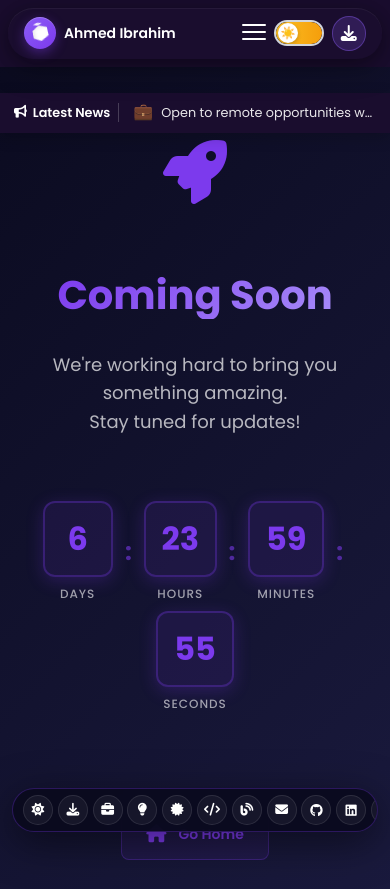
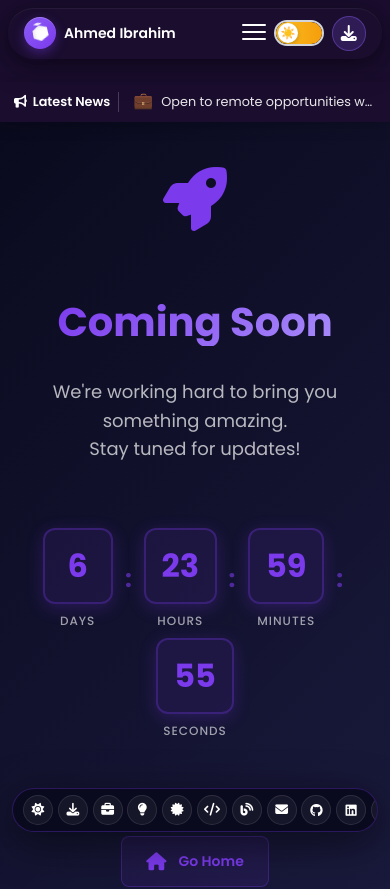
Before and after one commit to AhmedIbrahim-tech/MyProfile, a React (Vite) app: page /coming-soon in a window 390 px wide. Shown: the top 889 px of the page. Built offline with nearby package versions, Linux system fonts and the light colour scheme.

Commit message:
Refactor NewsTicker and various page styles to improve layout consistency and responsiveness. Adjust padding and z-index values for better visual hierarchy across components.

```diff
--- a/src/components/Features/NewsTicker/NewsTicker.css
+++ b/src/components/Features/NewsTicker/NewsTicker.css
@@ -1,14 +1,11 @@
+/* مساحة علوية تعادل ارتفاع الـ Header الثابت حتى لا يغطي الشريط */
 .news-ticker {
-  position: fixed;
-  /* Below fixed header: enough space so ticker never overlaps nav */
-  top: clamp(118px, 15vh, 150px);
-  left: 0;
-  right: 0;
   width: 100%;
+  margin-top: clamp(100px, 11vh, 128px);
   background: #1a0d2e;
   border-radius: 0;
   box-shadow: 0 4px 16px rgba(0, 0, 0, 0.2);
-  z-index: 999;
+  z-index: 10;
   display: flex;
   align-items: center;
   padding: clamp(0.625rem, 1.5vw, 1rem) clamp(1rem, 4vw, 2rem);
@@ -16,6 +13,7 @@
   transition: all 0.3s ease;
   min-height: 2.75rem;
   box-sizing: border-box;
+  flex-shrink: 0;
 }
 
 .news-ticker:hover {
@@ -132,21 +130,21 @@
 /* Large Tablets / Small Laptops (769px - 1024px) */
 @media (min-width: 769px) and (max-width: 1024px) {
   .news-ticker {
-    top: clamp(112px, 13vh, 138px);
+    margin-top: clamp(92px, 10.5vh, 118px);
   }
 }
 
 /* Small Tablets and Mobile (0px - 768px) */
 @media (max-width: 768px) {
   .news-ticker {
-    top: clamp(100px, 12vh, 125px);
+    margin-top: clamp(88px, 10vh, 112px);
     flex-direction: row;
     align-items: center;
     padding: clamp(0.5rem, 1.5vw, 0.75rem) clamp(1rem, 3vw, 1.25rem);
     gap: clamp(0.5rem, 1.5vw, 0.75rem);
     min-height: 2.75rem;
     overflow: visible;
-    z-index: 999;
+    z-index: 10;
   }
 
   .ticker-label {
@@ -235,11 +233,11 @@
 /* Small Mobile (0px - 480px) */
 @media (max-width: 480px) {
   .news-ticker {
-    top: clamp(92px, 11vh, 112px);
+    margin-top: clamp(82px, 9.5vh, 102px);
     padding: clamp(0.5rem, 1.5vw, 0.625rem) clamp(0.875rem, 2.5vw, 1rem);
     gap: clamp(0.375rem, 1.2vw, 0.5rem);
     min-height: 2.5rem;
-    z-index: 999;
+    z-index: 10;
   }
 
   .ticker-label {
--- a/src/components/Features/NewsTicker/NewsTicker.tsx
+++ b/src/components/Features/NewsTicker/NewsTicker.tsx
@@ -1,5 +1,4 @@
 import { useEffect, useState } from 'react';
-import { createPortal } from 'react-dom';
 import { useLocation } from 'react-router-dom';
 import './NewsTicker.css';
 
@@ -50,7 +49,7 @@ const NewsTicker = () => {
     return () => clearInterval(interval);
   }, [newsItems.length]);
 
-  const tickerContent = (
+  return (
     <div className="news-ticker">
       <div className="ticker-label">
         <i className="fas fa-bullhorn"></i>
@@ -68,9 +67,6 @@ const NewsTicker = () => {
       </div>
     </div>
   );
-
-  // Render in document.body so position:fixed is always relative to viewport (stays fixed on scroll)
-  return createPortal(tickerContent, document.body);
 };
 
 export default NewsTicker;
--- a/src/pages/BlogDetailsPage/BlogDetailsPage.css
+++ b/src/pages/BlogDetailsPage/BlogDetailsPage.css
@@ -1,5 +1,5 @@
 .blog-details-page {
-  padding-top: clamp(140px, 18vh, 170px);
+  padding-top: clamp(1rem, 2vh, 2rem);
   padding-bottom: 4rem;
   min-height: 100vh;
   background:
@@ -446,7 +446,7 @@
   }
 
   .blog-details-page {
-    padding-top: clamp(135px, 17vh, 160px);
+    padding-top: clamp(1rem, 2vh, 2rem);
   }
 
   .blog-details-header-content {
@@ -464,7 +464,7 @@
 
 @media (max-width: 768px) {
   .blog-details-page {
-    padding-top: clamp(130px, 16vh, 150px);
+    padding-top: clamp(1rem, 2vh, 2rem);
     padding-bottom: 2rem;
   }
 
@@ -567,7 +567,7 @@
 
 @media (max-width: 480px) {
   .blog-details-page {
-    padding-top: clamp(120px, 15vh, 140px);
+    padding-top: clamp(1rem, 2vh, 2rem);
   }
 
   .blog-details-image-container {
--- a/src/pages/BlogPage/BlogPage.css
+++ b/src/pages/BlogPage/BlogPage.css
@@ -1,23 +1,4 @@
 .blog-page {
-  padding-top: clamp(140px, 18vh, 170px);
+  padding-top: clamp(1rem, 2vh, 2rem);
   min-height: 100vh;
 }
-
-/* Adjust padding for smaller screens */
-@media (max-width: 1024px) {
-  .blog-page {
-    padding-top: clamp(135px, 17vh, 160px);
-  }
-}
-
-@media (max-width: 768px) {
-  .blog-page {
-    padding-top: clamp(130px, 16vh, 150px);
-  }
-}
-
-@media (max-width: 480px) {
-  .blog-page {
-    padding-top: clamp(120px, 15vh, 140px);
-  }
-}
--- a/src/pages/ComingSoon/ComingSoon.css
+++ b/src/pages/ComingSoon/ComingSoon.css
@@ -4,27 +4,7 @@
   align-items: center;
   justify-content: center;
   background: linear-gradient(135deg, #0a0a1e 0%, #1a1a3e 100%);
-  padding: clamp(140px, 18vh, 170px) 2rem 4rem;
-}
-
-@media (max-width: 1024px) {
-  .coming-soon-page {
-    padding-top: clamp(135px, 17vh, 160px);
-  }
-}
-
-@media (max-width: 768px) {
-  .coming-soon-page {
-    padding-top: clamp(130px, 16vh, 150px);
-    padding-left: 1rem;
-    padding-right: 1rem;
-  }
-}
-
-@media (max-width: 480px) {
-  .coming-soon-page {
-    padding-top: clamp(120px, 15vh, 140px);
-  }
+  padding: clamp(1rem, 2vh, 2rem) 2rem 4rem;
 }
 
 .coming-soon-container {
--- a/src/pages/ContactPage/ContactPage.css
+++ b/src/pages/ContactPage/ContactPage.css
@@ -1,23 +1,4 @@
 .contact-page {
-  padding-top: clamp(140px, 18vh, 170px);
+  padding-top: clamp(1rem, 2vh, 2rem);
   min-height: 100vh;
 }
-
-/* Adjust padding for smaller screens */
-@media (max-width: 1024px) {
-  .contact-page {
-    padding-top: clamp(135px, 17vh, 160px);
-  }
-}
-
-@media (max-width: 768px) {
-  .contact-page {
-    padding-top: clamp(130px, 16vh, 150px);
-  }
-}
-
-@media (max-width: 480px) {
-  .contact-page {
-    padding-top: clamp(120px, 15vh, 140px);
-  }
-}
--- a/src/pages/NotFound/NotFound.css
+++ b/src/pages/NotFound/NotFound.css
@@ -4,27 +4,7 @@
   align-items: center;
   justify-content: center;
   background: linear-gradient(135deg, #0a0a1e 0%, #1a1a3e 100%);
-  padding: clamp(140px, 18vh, 170px) 2rem 4rem;
-}
-
-@media (max-width: 1024px) {
-  .not-found-page {
-    padding-top: clamp(135px, 17vh, 160px);
-  }
-}
-
-@media (max-width: 768px) {
-  .not-found-page {
-    padding-top: clamp(130px, 16vh, 150px);
-    padding-left: 1rem;
-    padding-right: 1rem;
-  }
-}
-
-@media (max-width: 480px) {
-  .not-found-page {
-    padding-top: clamp(120px, 15vh, 140px);
-  }
+  padding: clamp(1rem, 2vh, 2rem) 2rem 4rem;
 }
 
 .not-found-container {
--- a/src/pages/ProjectsPage/ProjectsPage.css
+++ b/src/pages/ProjectsPage/ProjectsPage.css
@@ -1,17 +1,4 @@
 .projects-page {
-  padding-top: clamp(140px, 18vh, 170px);
+  padding-top: clamp(1rem, 2vh, 2rem);
   min-height: 100vh;
 }
-
-/* Adjust padding for smaller screens */
-@media (max-width: 768px) {
-  .projects-page {
-    padding-top: clamp(130px, 16vh, 150px);
-  }
-}
-
-@media (max-width: 480px) {
-  .projects-page {
-    padding-top: clamp(120px, 15vh, 140px);
-  }
-}
```
